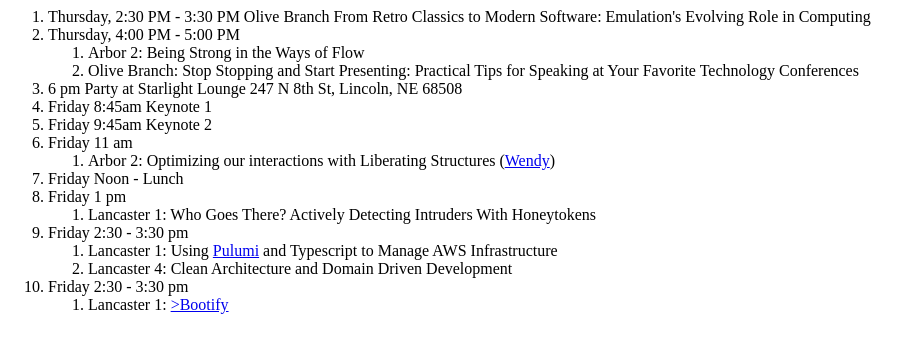
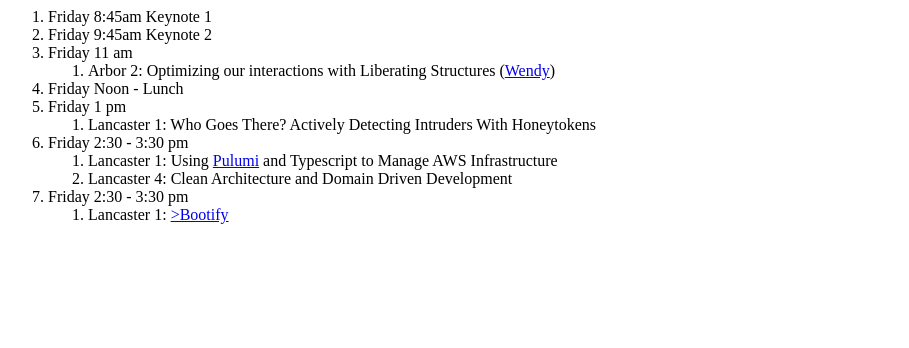
Before and after one commit to payne/my-nc-2023, a plain HTML site: page index.html in a window 1280 px wide. Shown: the whole page, without its empty margins (0-909 px from the left). Drawn offline with Linux system fonts and the light colour scheme.

Commit message:
removed Thursday since it is Friday

```diff
--- a/index.html
+++ b/index.html
@@ -3,19 +3,6 @@
 <body>
 
 <ol>
-    <li>
-    Thursday, 2:30 PM - 3:30 PM  Olive Branch
-       From Retro Classics to Modern Software: Emulation's Evolving Role in Computing
-    </li>
-    <li>
-        Thursday, 4:00 PM - 5:00 PM
-        <ol>
-            <li>Arbor 2: Being Strong in the Ways of Flow </li>
-            <li>Olive Branch: Stop Stopping and Start Presenting: Practical Tips for Speaking at Your Favorite Technology Conferences
-            </li>
-        </ol>
-        <li>6 pm Party at Starlight Lounge 247 N 8th St, Lincoln, NE 68508</li>
-    </li>
     <li>Friday 8:45am Keynote 1</li>
     <li>Friday 9:45am Keynote 2</li>
     <li>Friday 11 am
```
